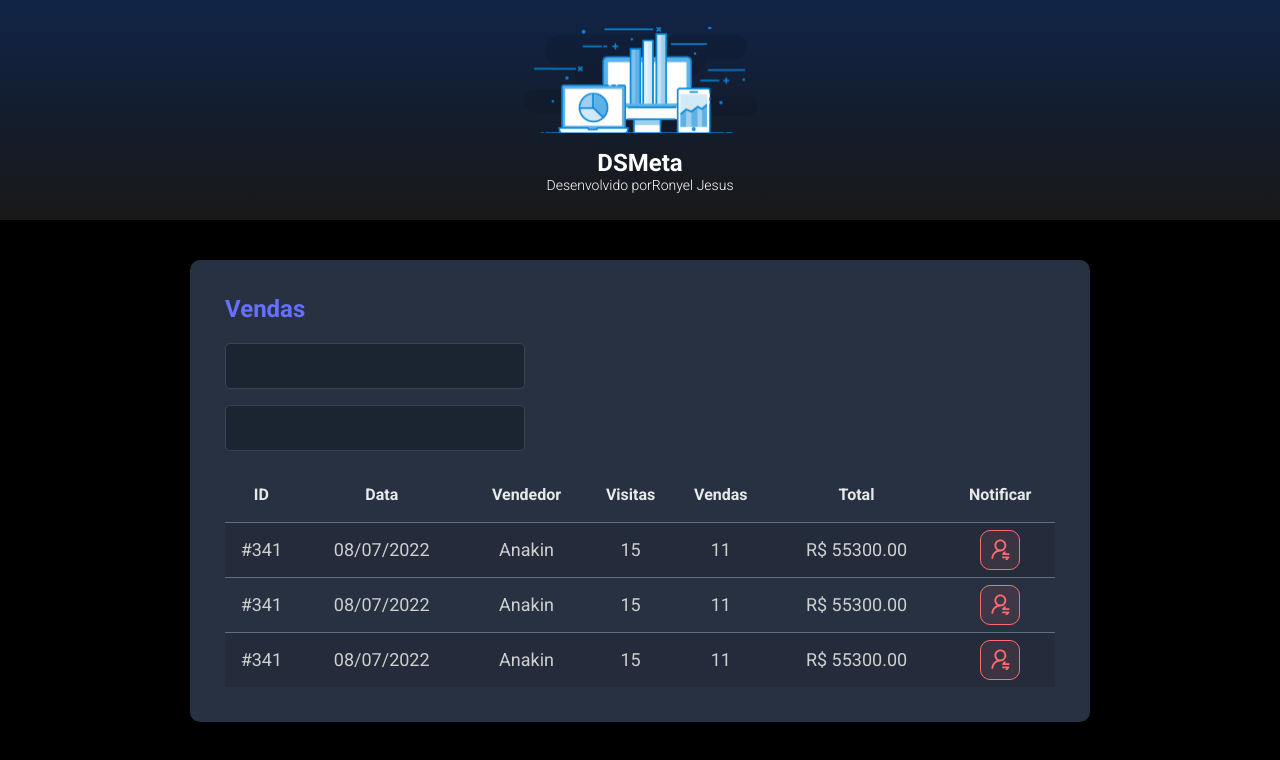
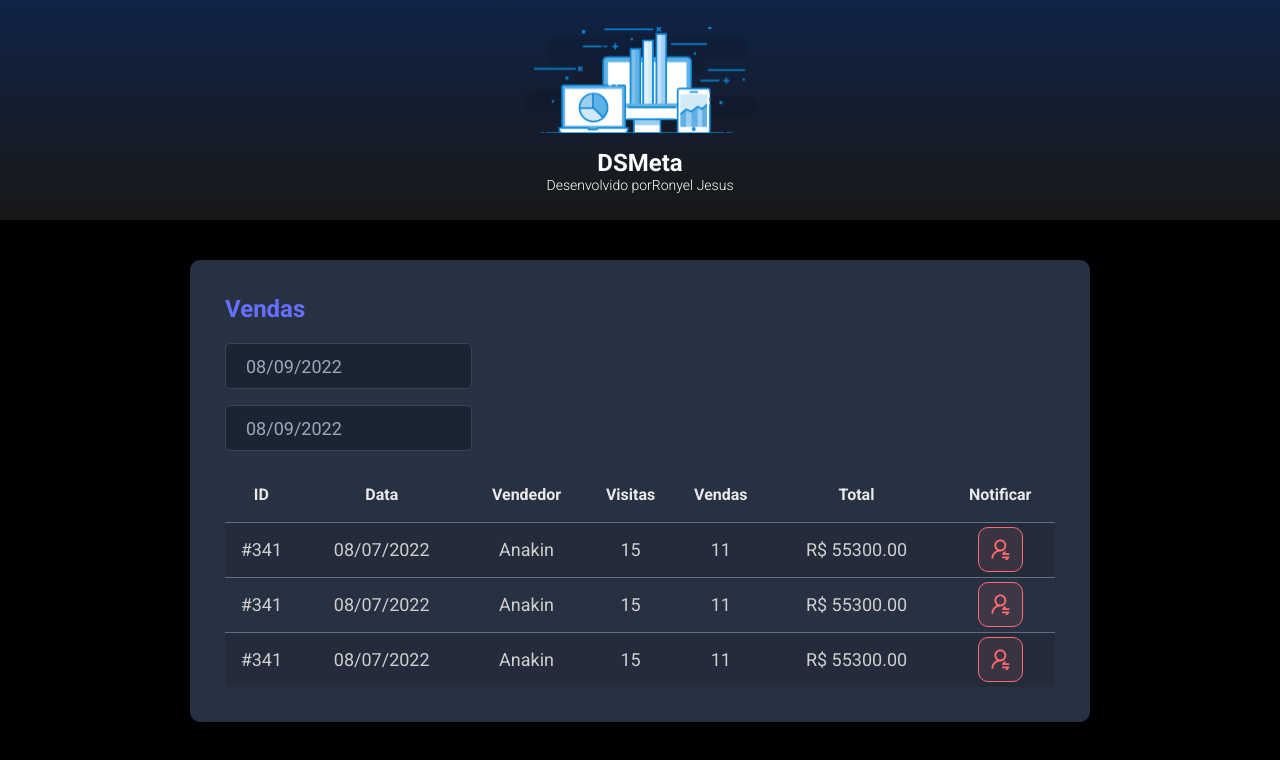
Before and after one commit to RonyelJesus/dsmeta, a React (Vite) app in the folder frontend/: page / in a window 1280 px wide. Shown: the top 760 px of the page. Built offline with nearby package versions, Linux system fonts and the light colour scheme.

Commit message:
Datepicker

```diff
--- a/frontend/package.json
+++ b/frontend/package.json
@@ -9,7 +9,9 @@
     "preview": "vite preview"
   },
   "dependencies": {
+    "@types/react-datepicker": "4.4.2",
     "react": "^18.2.0",
+    "react-datepicker": "4.8.0",
     "react-dom": "^18.2.0"
   },
   "devDependencies": {
--- a/frontend/src/components/SalesCard/index.tsx
+++ b/frontend/src/components/SalesCard/index.tsx
@@ -1,3 +1,5 @@
+import DatePicker from "react-datepicker";
+import "react-datepicker/dist/react-datepicker.css";
 import NotificationButton from '../NotificationButton'
 import './styles.css'
 
@@ -8,10 +10,20 @@
             <h2 className="dsmeta-sales-title">Vendas</h2>
             <div>
                 <div className="dsmeta-form-control-container">
-                    <input className="dsmeta-form-control" type="text" />
+                    <DatePicker
+                        selected={new Date()}
+                        onChange={(date: Date) => { }}
+                        className="dsmeta-form-control"
+                        dateFormat="dd/MM/yyyy"
+                    />
                 </div>
                 <div className="dsmeta-form-control-container">
-                    <input className="dsmeta-form-control" type="text" />
+                    <DatePicker
+                        selected={new Date()}
+                        onChange={(date: Date) => { }}
+                        className="dsmeta-form-control"
+                        dateFormat="dd/MM/yyyy"
+                    />
                 </div>
             </div>
 
@@ -38,7 +50,7 @@
                             <td>R$ 55300.00</td>
                             <td>
                                 <div className="dsmeta-red-btn-container">
-                                    <NotificationButton/>
+                                    <NotificationButton />
                                 </div>
                             </td>
                         </tr>
@@ -51,7 +63,7 @@
                             <td>R$ 55300.00</td>
                             <td>
                                 <div className="dsmeta-red-btn-container">
-                                    <NotificationButton/>
+                                    <NotificationButton />
                                 </div>
                             </td>
                         </tr>
@@ -64,7 +76,7 @@
                             <td>R$ 55300.00</td>
                             <td>
                                 <div className="dsmeta-red-btn-container">
-                                    <NotificationButton/>
+                                    <NotificationButton />
                                 </div>
                             </td>
                         </tr>
@@ -74,7 +86,7 @@
         </div >
 
 
-  )
+    )
 }
 
 export default SalesCard
--- a/frontend/src/components/SalesCard/styles.css
+++ b/frontend/src/components/SalesCard/styles.css
@@ -4,15 +4,6 @@
     padding: 30px 10px;
 }
 
-.dsmeta-container {
-    width: 100%;
-    max-width: 900px;
-    margin: 0 auto;
-}
-
-#sales {
-    padding: 40px 10px;
-}
 
 .dsmeta-sales-title {
     color: #676FFF;
@@ -75,22 +66,6 @@
     justify-content: center;
 }
 
-.dsmeta-red-btn {
-    height: 40px;
-    width: 40px;
-    background: rgba(255, 107, 114, 0.1);
-    border-radius: 10px;
-    border: 1px solid #FF6B72;
-    display: flex;
-    align-items: center;
-    justify-content: center;
-    cursor: pointer;
-
-}
-
-.dsmeta-red-btn img {
-    width: 19px;
-}
 
 .show576 {
     display: none;
```
Also changed, not shown: 1 other file (tests, documents, lock files or other folders).
